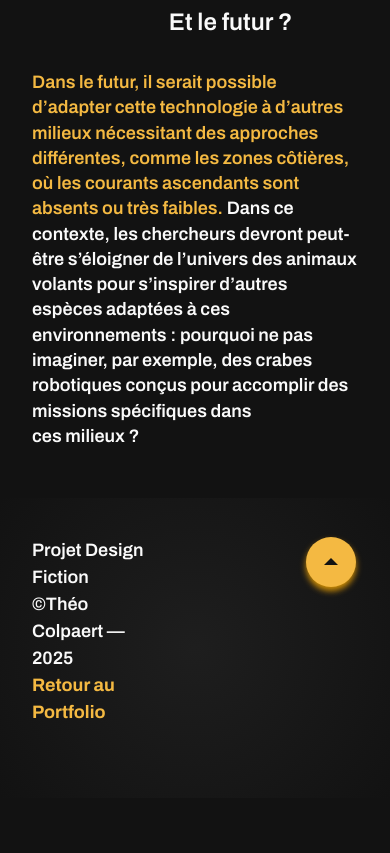
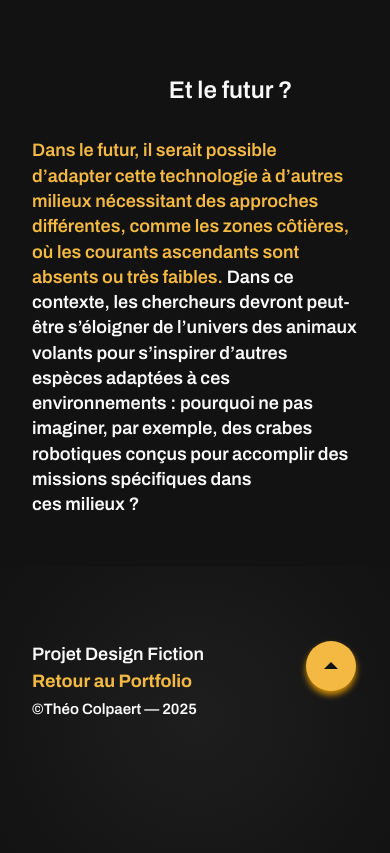
Before and after one commit to Foxx05/TFA_3, a website: page src/designFiction.html in a window 390 px wide. Shown: the part 5909-6762 px from the top of the page. Before the commit the page ends 6707 px from the top, so only its background shows below. Drawn offline with nearby package versions, Linux system fonts and the light colour scheme; files that its build step writes are made by us from their sources.

Commit message:
modif taille video + footer df

```diff
--- a/src/designFiction.html
+++ b/src/designFiction.html
@@ -53,11 +53,10 @@
 
     <section class="section gridcol gridpc animate">
         <h2 class="title_tfa title--col2">Une mission…</h2>
-        <!-- <div id="container3D" style="display: block; width: 100%; height: 100%; position: relative;"></div> -->
         <p class="p p--col2col6__tfa"><span>En 2035, pour la première fois dans l’histoire, lors de la mission de recherche “SkyGuard” d’une personne disparue, des drones imitant des oiseaux ont étés déployés.</span> La zone de recherche étant vaste, il a fallu faire appel à des centaines de drones qui ont travaillé en essaim. Chaque drone communiquait simultanément ses données collectées et sa position aux autres drones et au centre de&nbsp;contrôle.</p>
         <p class="p p--col2col6__tfa"><span>Ces drones présentaient un avantage considérable : ils ne perturbaient pas la faune locale.</span> Grâce à leur système de propulsion biomimétique, basé sur le battement d’ailes, ils imitaient le vol des oiseaux avec une grande fidélité. Ce mode de déplacement, non seulement discret, mais aussi presque totalement silencieux une fois en vol, permettait de ne pas perturber la faune qu’ils&nbsp;survolaient.</p>
         <p class="p p--col2col6__tfa">Dans le cadre de cette intervention en zone vallonnée protégée, cette caractéristique était primordiale. En effet, cet espace abritait une biodiversité fragile, souvent sensible à la moindre intrusion humaine ou technologique. Il était donc essentiel, pour les équipes de secours mobilisées à la recherche de la personne disparue, de concilier efficacité opérationnelle et respect de l’environnement. <span>L’utilisation de ces drones innovants a ainsi permis de mener des recherches approfondies sans provoquer de stress ou de désorganisation au sein des écosystèmes&nbsp;locaux.</span></p>
-        <!-- <img class="img--falcon" src="assets/images/img_df/faucon.webp" srcset="assets/images/img_df/@2x/faucon@2x.webp 2x" alt="Rendu 3D d'un drone oiseau."> -->
+
     </section>
     <section class="section gridcol gridpc animate">
       <div class="carousel_tot">
@@ -104,10 +103,8 @@
     </section>
 
 <section class="section gridcol gridpc animate">
-  <!-- Titre -->
   <h2 class="title_tfa title--col1">La faiblesse d’un capteur...</h2>
 
-  <!-- Paragraphe explicatif -->
   <p class="p p--col1col5__capt">
     <span>Des ralentissements ont été constatés au cours de la mission.</span>
     Les capteurs thermiques embarqués sur les drones se sont révélés insuffisamment performants pour distinguer clairement l’empreinte thermique d’une biche de celle d’un être humain.
@@ -115,13 +112,11 @@
     Ces détours inutiles ont considérablement ralenti les opérations, entraînant une perte de temps précieuse dans un contexte où chaque minute&nbsp;comptait.
   </p>
 
-  <!-- Image principale -->
   <img
     class="img--capt"
     src="assets/images/img_df/img_th.webp" srcset="assets/images/img_df/@2x/img_th@2x.webp 2x" alt="Rendu 3D d'un capteur thermique que j'ai réalisé sur Blender."
   >
 
-  <!-- Zone interactive avec popups -->
   <div class="section--imgplus">
     <div class="container1">
       <div class="wrapper" style="top: 50px; left: 100px;">
@@ -150,7 +145,6 @@
     </div>
   </div>
 
-  <!-- Détail des composants (figure + figcaption) -->
   <div class="detail_cam">
     <figure>
       <img src="assets/images/img_df/cam_profile.webp" srcset="assets/images/img_df/@2x/cam_profile@2x.webp 2x" alt="Vue latérale du capteur">
@@ -192,9 +186,9 @@
 
 <footer class="gridcol foot__cs">
   <ul class="footer--liste__cs">
-    <li class="footer--el__cs">Projet Design Fiction</li>
-    <li class="footer--el__cs">&#169;Théo Colpaert — 2025</li>
-    <li class="footer--el__cs"><a class="btn--foot" href="index.html">Retour au Portfolio</a></li>
+    <li class="footer--el__cs">Projet&nbsp;Design&nbsp;Fiction</li>
+    <li class="footer--el__cs"><a class="btn--foot" href="index.html">Retour&nbsp;au&nbsp;Portfolio</a></li>
+    <li class="footer--el__cs"><small>&#169;Théo&nbsp;Colpaert&nbsp;—&nbsp;2025</small></li>
   </ul>
 
   <button class="backToTop__cs">
--- a/src/scripts/app.js
+++ b/src/scripts/app.js
@@ -21,6 +21,7 @@ document.addEventListener("mouseover", (e) => {
   cursor.classList.toggle("cursor-hover", Boolean(isInteractive || isScrollDown));
 });
 }
+
 if (document.querySelector(".custom-cursor2")) {
 const cursor = document.querySelector(".custom-cursor2");
 
@@ -35,7 +36,6 @@ document.addEventListener("mouseover", (e) => {
   cursor.classList.toggle("cursor-hover", Boolean(isInteractive || isScrollDown));
 });
 }
-
 
 //Fond animé - Aide ChatGPT
 const canvas = document.getElementById("particules_bg");
--- a/src/styles/app.scss
+++ b/src/styles/app.scss
@@ -482,7 +482,7 @@ span{
 }
 
 .img--sent{
-  grid-column: 2 / -2;
+  grid-column: 1/-1;
   width: 100%;
   border-radius: 25px;
   display: block;
@@ -614,6 +614,14 @@ button:hover{
     gap: 2rem;
 }
 
+.footer--liste__cs{
+  display: flex;
+  flex-direction: column;
+  align-items: flex-start;
+  list-style: none;
+  margin: 0;
+  padding: 0;
+}
 // // // // // // // // // // // // // // // // // // // // // // // // // // // // // // // // // // // // // // // // // // // // // // // // // // // case study
 
 .scroll-down{
@@ -737,17 +745,14 @@ button:hover{
 
 
 /* footer footer footer footer footer footer footer footer footer footer footer footer footer footer footer footer footer footer footer footer footer*/
-.foot_cs{
-    background-color: rgba(0,0,0, 0.4);
-    padding-top: clamp(0.75rem, 0.5069rem + 1.1111vw, 1.375rem);
-}
-
 .foot__cs{
     display: grid;
     column-gap: 16px;
     background: radial-gradient(circle at center, #1e1e1e 0%, #121212 100%);
     height: 300px;
     margin-top: 25px;
+    background-color: rgba(0,0,0, 0.4);
+    padding-top: clamp(0.75rem, 0.5069rem + 1.1111vw, 1.375rem);
 }
 
 .footer--liste__cs{
@@ -1068,6 +1073,10 @@ button:hover{
     p{
         grid-column: 2/-2;
     }
+
+    .custom-cursor2,.custom-cursor{
+        display: none;
+    }
 }
 @media (min-width: 1250px){
 // // // // // // // // // // // // // // // // // // // // // // // // // // // // // // // // // // // // // // // // // // // // // // // // // // // portfolio
@@ -1076,6 +1085,7 @@ button:hover{
     }
 
     .custom-cursor{
+        display: block;
         position: fixed;
         width: 16px;
         height: 16px;
@@ -1094,6 +1104,7 @@ button:hover{
     }
     .custom-cursor2{
         position: fixed;
+        display: block;
         width: 64px;
         height: 64px;
         background-image: url("../assets/images/img_df/bird_icon.svg");
```
Also changed, not shown: src/pageTemoin.html (+5 -5 lines).
